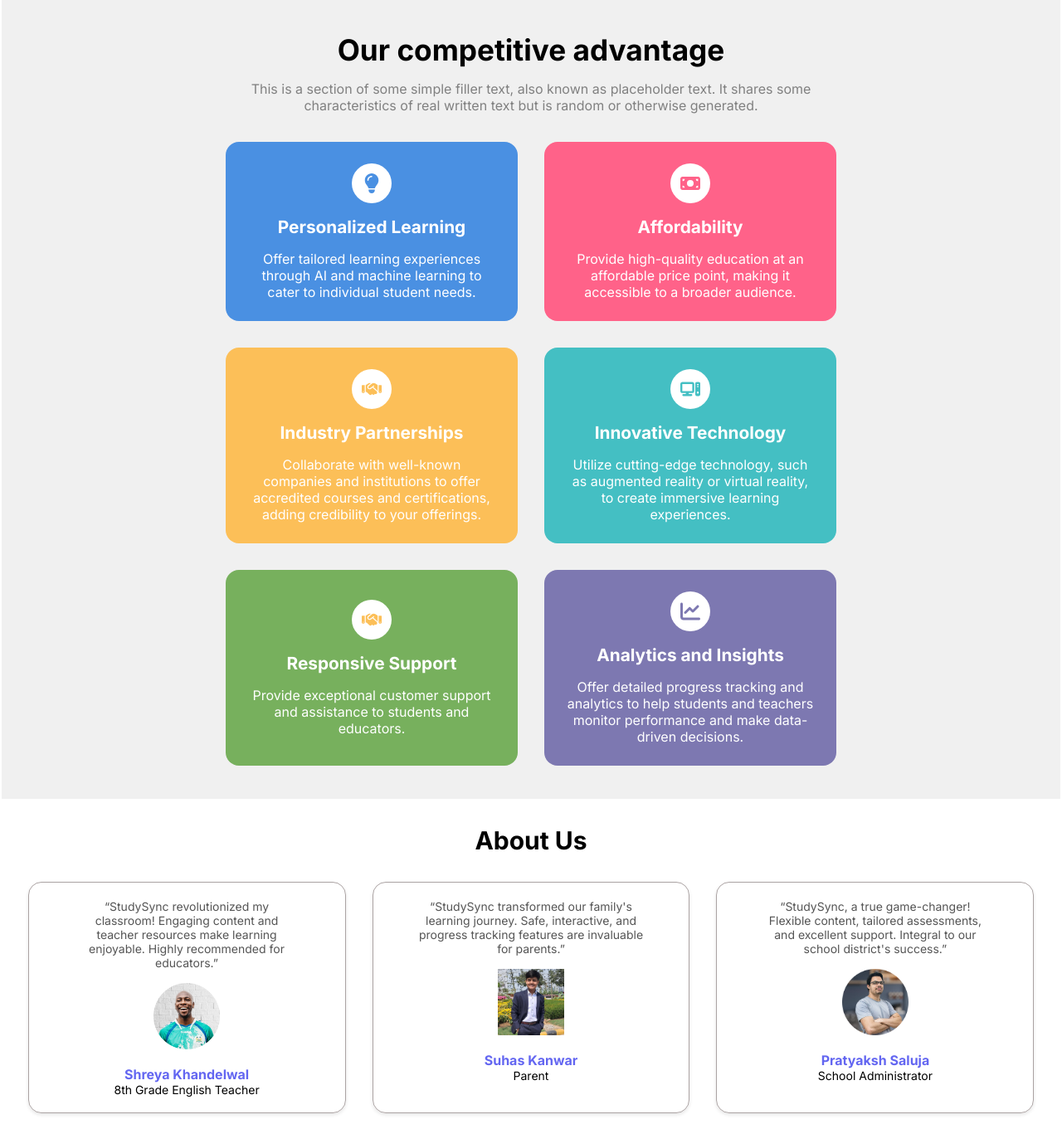
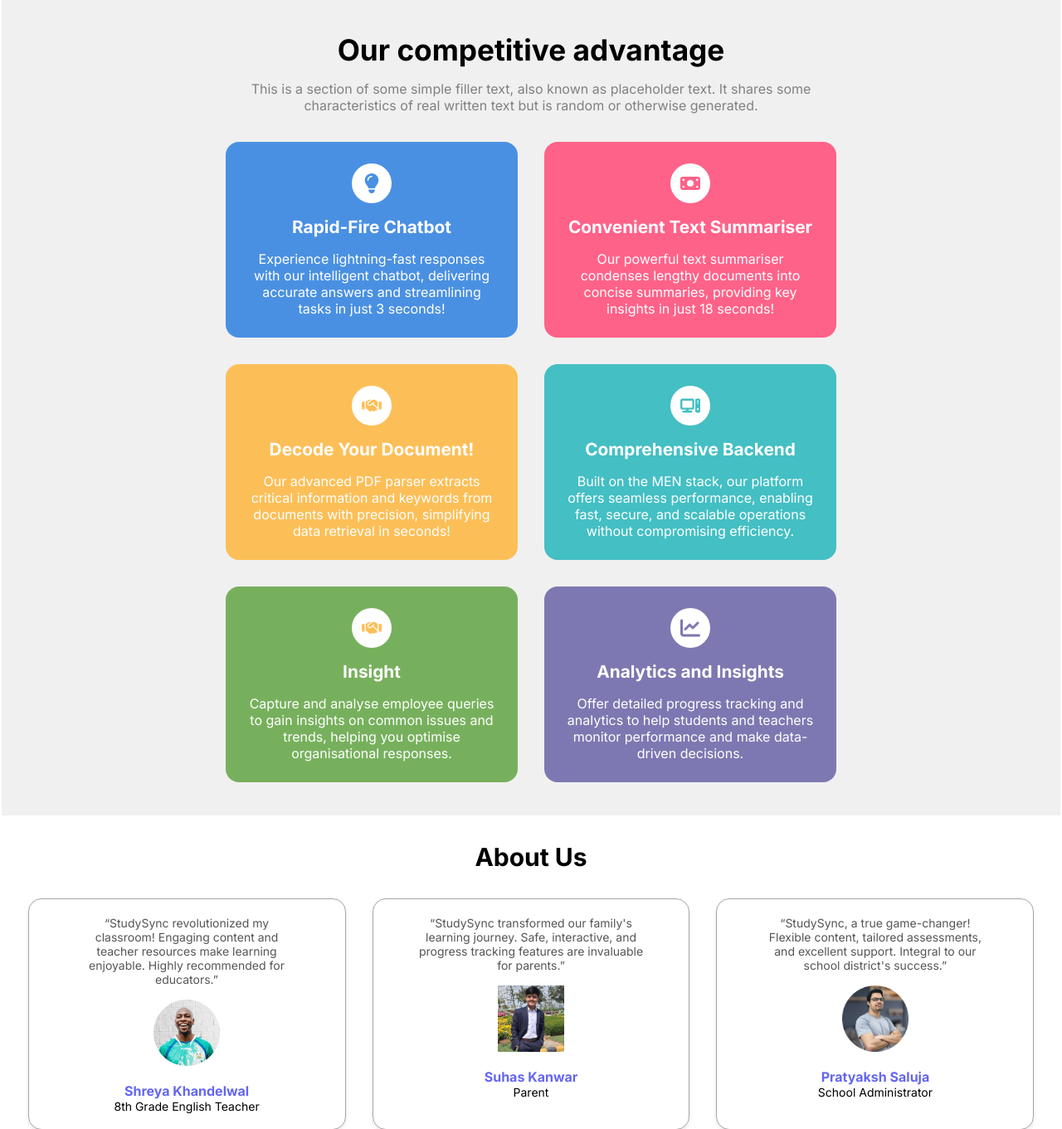
Before and after one commit to ninadw25/NeuraBot-SIH-2024-, a Node server app: page / in a window 1280 px wide. Shown: the part 907-2268 px from the top of the page at 83% size. Run offline with Node 20, Linux system fonts and the light colour scheme; some libraries are stand-ins or nearby versions.

Commit message:
text for homescreen

```diff
--- a/nullPointers_2.0/views/home.ejs
+++ b/nullPointers_2.0/views/home.ejs
@@ -38,9 +38,7 @@
                     <p class="section-label">Very proud to introduce</p>
                     <h1 class="section-title">NeuraBot</h1>
                     <p class="section-description">
-                        Our innovative platform offers an effortless and seamless approach to learning, empowering
-                        students of all ages to achieve brighter futures. Join us on a transformative journey to
-                        simplify education and unlock your full potential.
+                        Welcome to our cutting-edge organizational platform! Our chatbot offers instant answers in just 3 seconds, handling HR, IT support, and event queries effortlessly. With a document summarizer that works in 18 seconds, responsive design, and 2FA security, the platform is built to streamline workplace operations and enhance productivity.
                     </p>
                     <div class="button-group">
                         <a href="#start" id="start-button">Start Now</a>
@@ -101,10 +99,10 @@
                         </div>
                         <div class="feature-info">
                             <div class="feature-title">
-                                Personalized Learning
+                                Rapid-Fire Chatbot
                             </div>
                             <div class="feature-description">
-                                Offer tailored learning experiences through AI and machine learning to cater to individual student needs.
+                                Experience lightning-fast responses with our intelligent chatbot, delivering accurate answers and streamlining tasks in just 3 seconds!
                             </div>
                         </div>
                     </div>
@@ -116,10 +114,10 @@
                         </div>
                         <div class="feature-info">
                             <div class="feature-title">
-                                Affordability
+                                Convenient Text Summariser
                             </div>
                             <div class="feature-description">
-                                Provide high-quality education at an affordable price point, making it accessible to a broader audience.
+                                Our powerful text summariser condenses lengthy documents into concise summaries, providing key insights in just 18 seconds!
                             </div>
                         </div>
                     </div>
@@ -131,11 +129,10 @@
                         </div>
                         <div class="feature-info">
                             <div class="feature-title">
-                                Industry Partnerships
+                                Decode Your Document!
                             </div>
                             <div class="feature-description">
-                                Collaborate with well-known companies and institutions to offer accredited courses and certifications,
-                                adding credibility to your offerings.
+                                Our advanced PDF parser extracts critical information and keywords from documents with precision, simplifying data retrieval in seconds!
                             </div>
                         </div>
                     </div>
@@ -147,11 +144,10 @@
                         </div>
                         <div class="feature-info">
                             <div class="feature-title">
-                                Innovative Technology
+                                Comprehensive Backend
                             </div>
                             <div class="feature-description">
-                                Utilize cutting-edge technology, such as augmented reality or virtual reality, to create immersive
-                                learning experiences.
+                                Built on the MEN stack, our platform offers seamless performance, enabling fast, secure, and scalable operations without compromising efficiency.
                             </div>
                         </div>
                     </div>
@@ -163,10 +159,10 @@
                         </div>
                         <div class="feature-info">
                             <div class="feature-title">
-                                Responsive Support
+                                Insight
                             </div>
                             <div class="feature-description">
-                                Provide exceptional customer support and assistance to students and educators.
+                                Capture and analyse employee queries to gain insights on common issues and trends, helping you optimise organisational responses.
                             </div>
                         </div>
                     </div>
```
Also changed, not shown: nullPointers_2.0/log.txt (+6 -1 lines).
